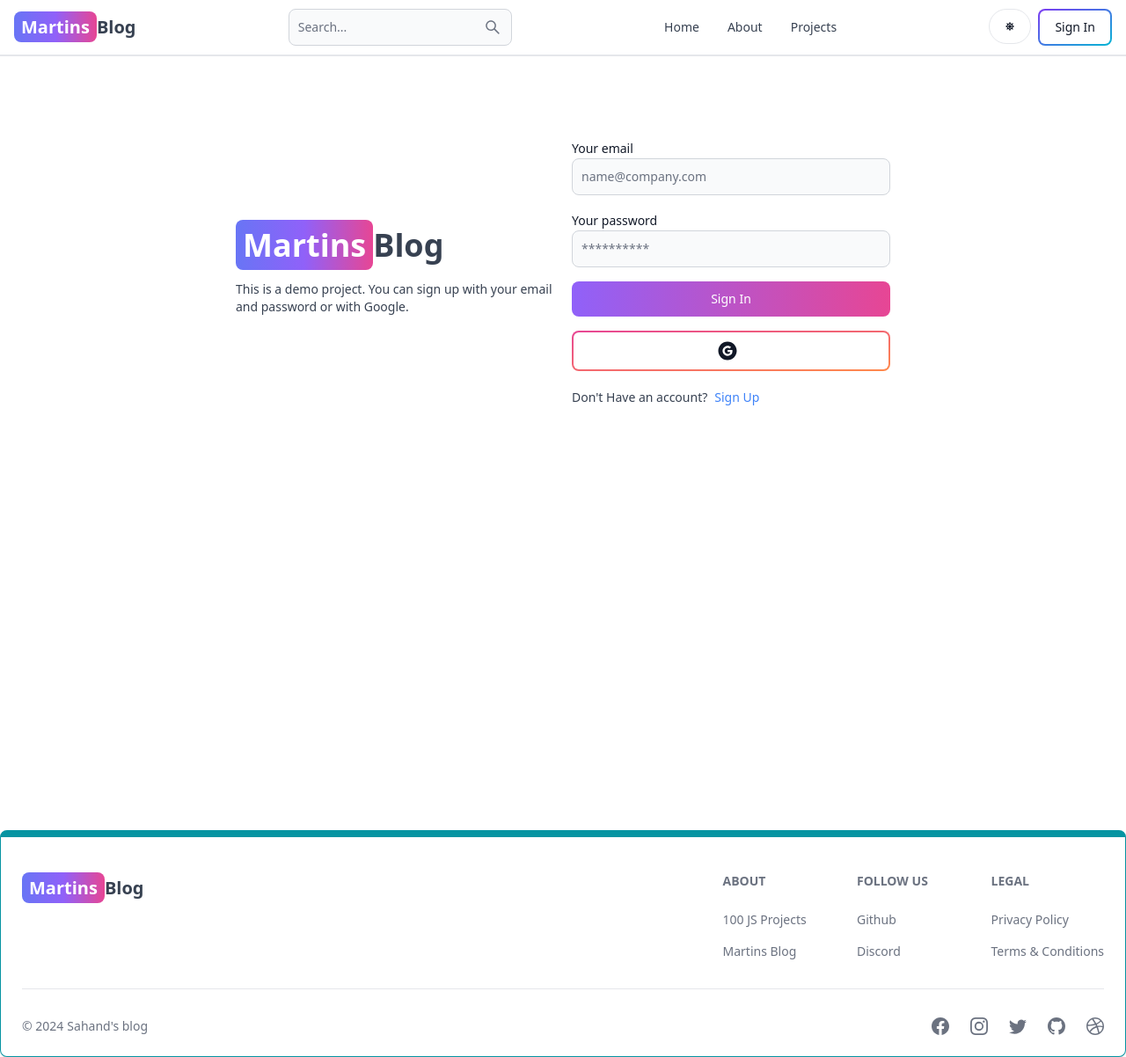
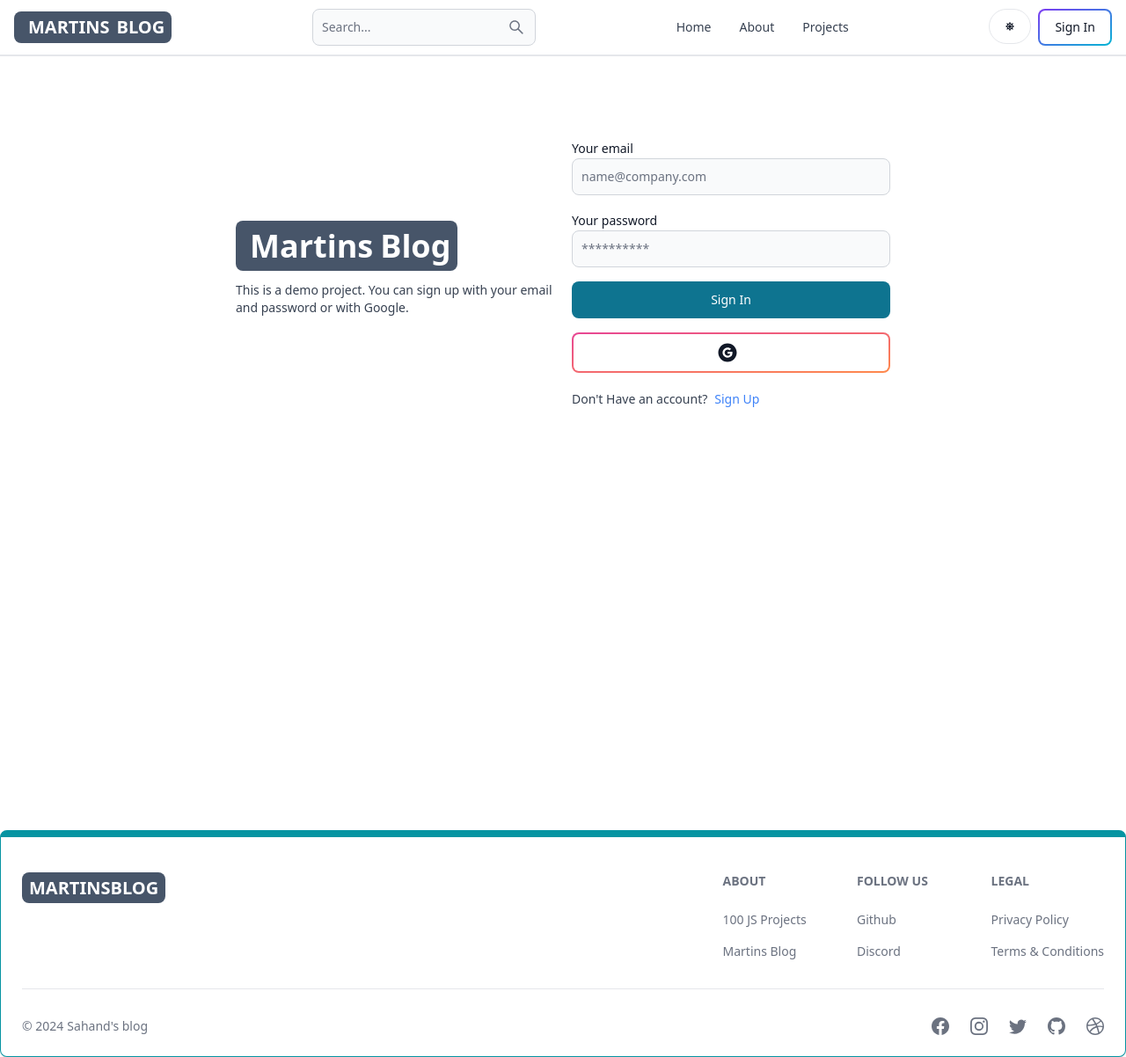
Before and after one commit to martins091/mern-blog, a React (Vite) app in the folder client/: page /sign-in in a window 1280 px wide. Shown: the whole page at 88% size. Built offline with nearby package versions, Linux system fonts and the light colour scheme; no server answers.

Commit message:
added some styles to the home client section

```diff
--- a/client/src/components/CallToAction.jsx
+++ b/client/src/components/CallToAction.jsx
@@ -12,7 +12,7 @@ export default function CallToAction() {
             <p className='text-gray-500 my-2'>
                 checkout these resources with 100 JavaScript Projects
             </p>
-            <Button gradientDuoTone='purpleToPink' className='rounded-tl-xl rounded-bl-none'>
+            <Button className='rounded-tl-xl rounded-bl-none text-white bg-slate-600 px-2 py-1 rounded-lg'>
                 <a href="https://my-portfolio-website-iota-flame.vercel.app/" target='_blank'
                 rel='noopener noreferrer'>
                     100 JavaScript Projects
--- a/client/src/components/Footer.jsx
+++ b/client/src/components/Footer.jsx
@@ -9,12 +9,12 @@ export default function FooterCom() {
           <div className='mt-5'>
             <Link
               to='/'
-              className='self-center whitespace-nowrap text-lg sm:text-xl font-semibold dark:text-white'
+              className='self-center whitespace-nowrap text-lg sm:text-xl font-semibold dark:text-white px-2 py-1 0 rounded-lg text-white bg-slate-600'
             >
-              <span className='px-2 py-1 bg-gradient-to-r from-indigo-500 via-purple-500 to-pink-500 rounded-lg text-white'>
-                Martins
+              <span className=''>
+                MARTINS
               </span>
-              Blog
+              BLOG
             </Link>
           </div>
           <div className='grid grid-cols-2 gap-8 mt-4 sm:grid-cols-3 sm:gap-6'>
--- a/client/src/components/Header.jsx
+++ b/client/src/components/Header.jsx
@@ -51,15 +51,14 @@ export default function Header() {
       <Link
         to="/"
         className="self-center whitespace-nowrap text-sm sm:text-xl
-        font-semibold dark:text-white"
+        font-semibold text-white bg-slate-600 px-2 py-1 rounded-lg"
       >
         <span
-          className="px-2 py-1 bg-gradient-to-r from-indigo-500
-            via-purple-500 to-pink-500 rounded-lg text-white"
+          className="px-2 py-1rounded-lg"
         >
-          Martins
+          MARTINS
         </span>
-        Blog
+        BLOG
       </Link>
       <form onSubmit={handleSubmit}>
         <TextInput
--- a/client/src/pages/About.jsx
+++ b/client/src/pages/About.jsx
@@ -6,7 +6,7 @@ export default function About() {
       <div className="max-w-2xl mx-auto p-3 text-center">
         <div>
           <h1 className="text-3xl font-semibold text-center my-7">About Martins Blog</h1>
-          <div className="text-md text-gray-500 flex flex-col gap-6 dark:text-white">
+          <div className="text-md text-gray-500 flex flex-col gap-6">
             <p>
               Welcome to Martins Blog, a platform dedicated to exploring the
               world of coding. We are passionate about sharing valuable
--- a/client/src/pages/SignIn.jsx
+++ b/client/src/pages/SignIn.jsx
@@ -47,10 +47,9 @@ const handleSubmit = async (e) => {
       >
         {/* left */}
         <div className="flex-1">
-          <Link to="/" className="font-bold dark:text-white text-4xl">
+          <Link to="/" className="font-bold  text-4xl text-white bg-slate-600 px-2 py-1 rounded-lg">
             <span
-              className="px-2 py-1 bg-gradient-to-r from-indigo-500
-            via-purple-500 to-pink-500 rounded-lg text-white"
+              className="px-2 py-1"
             >
               Martins
             </span>
@@ -73,7 +72,7 @@ const handleSubmit = async (e) => {
               <Label value="Your password" />
               <TextInput type="password" placeholder="**********" id="password" onChange={handleChange}/>
             </div>
-            <Button gradientDuoTone="purpleToPink" type="submit" disabled={loading}>
+            <Button type="submit" disabled={loading}>
               {
                 loading ? (
                   <>
--- a/client/src/pages/SignUp.jsx
+++ b/client/src/pages/SignUp.jsx
@@ -47,10 +47,9 @@ const handleSubmit = async (e) => {
       >
         {/* left */}
         <div className="flex-1">
-          <Link to="/" className="font-bold dark:text-white text-4xl">
+          <Link to="/" className="font-bold dark:text-white text-4xl text-white bg-slate-600 px-2 py-1 rounded-lg">
             <span
-              className="px-2 py-1 bg-gradient-to-r from-indigo-500
-            via-purple-500 to-pink-500 rounded-lg text-white"
+              className="px-2 py-1 "
             >
               Martins
             </span>
@@ -77,7 +76,7 @@ const handleSubmit = async (e) => {
               <Label value="Your password" />
               <TextInput type="password" placeholder="Password" id="password" onChange={handleChange}/>
             </div>
-            <Button gradientDuoTone="purpleToPink" type="submit" disabled={loading}>
+            <Button type="submit" disabled={loading}>
               {
                 loading ? (
                   <>
```
